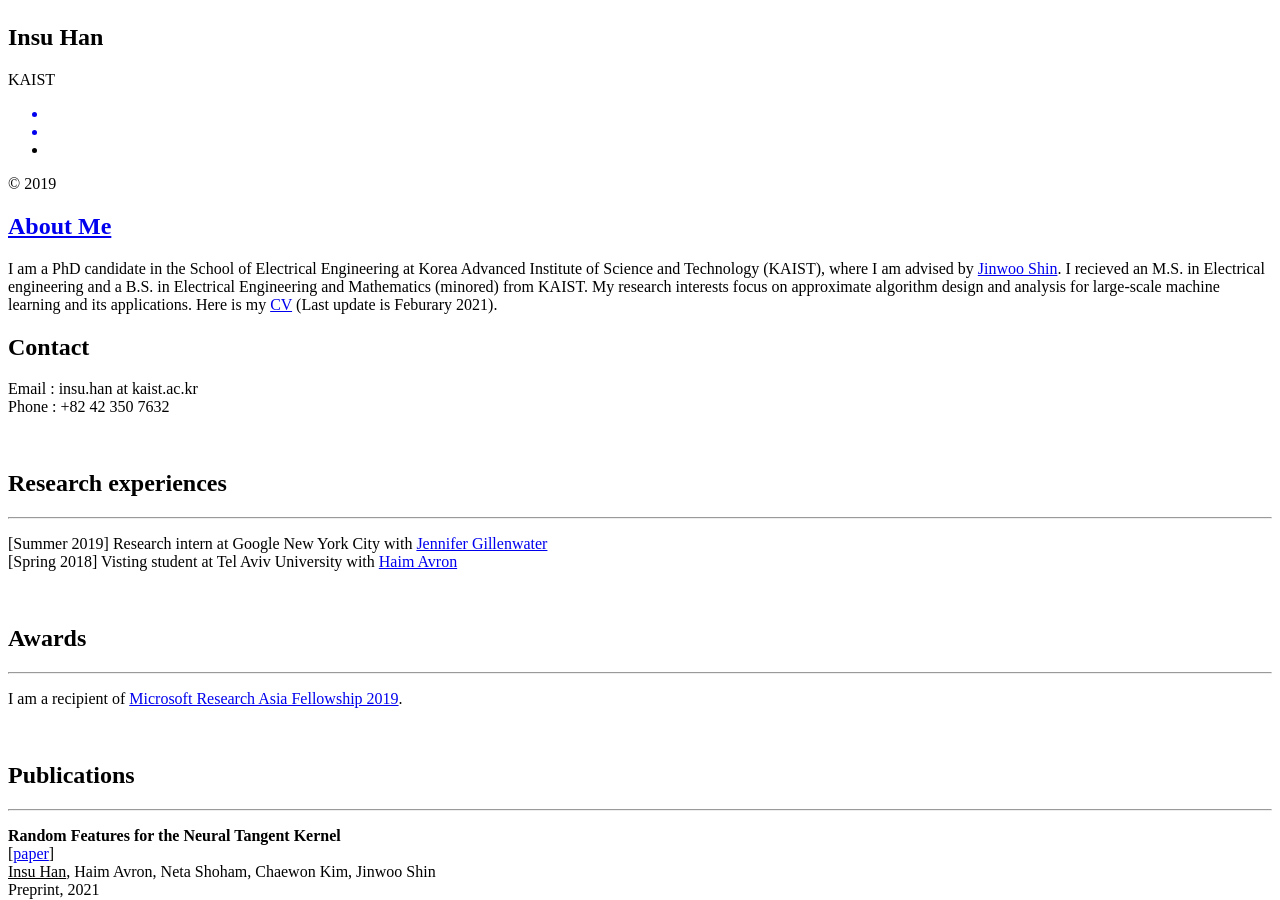
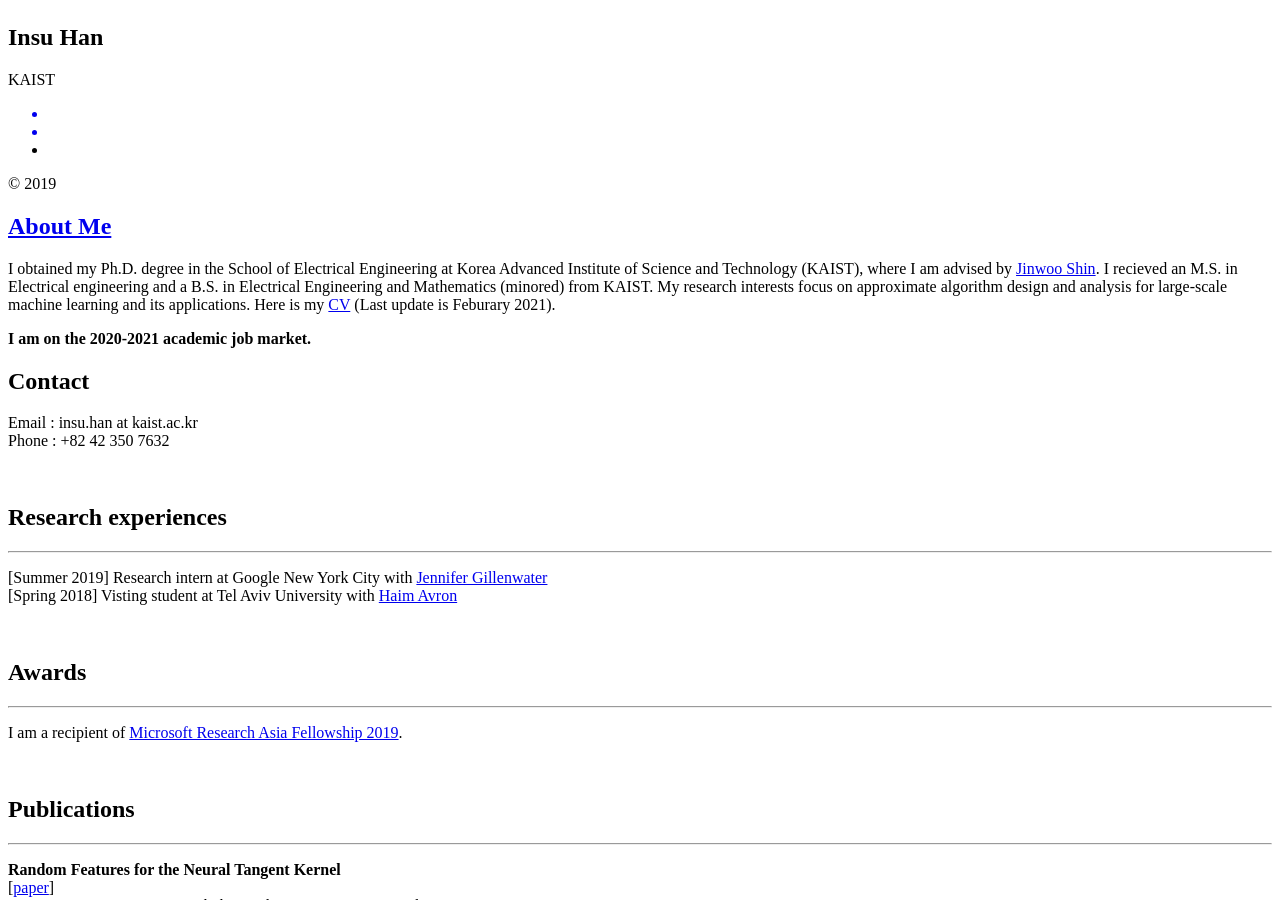
Before and after one commit to insuhan/insuhan.github.io, a Jekyll site: the page built from _posts/2019-10-12-about-me.markdown, in a window 1280 px wide and 900 px high, scrolled down 508 px. Built offline with Jekyll 4.4.1, drawn with Linux system fonts in a browser that asks for light colours; a style sheet for code colours, icons or effects is not loaded.

Commit message:
update job-market noti

```diff
--- a/_posts/2019-10-12-about-me.markdown
+++ b/_posts/2019-10-12-about-me.markdown
@@ -5,7 +5,10 @@ date:   2021-02-26 19:53:36 +0530
 category: intro
 ---
 
-I am a PhD candidate in the School of Electrical Engineering at Korea Advanced Institute of Science and Technology (KAIST), where I am advised by [Jinwoo Shin]. I recieved an M.S. in Electrical engineering and a B.S. in Electrical Engineering and Mathematics (minored) from KAIST.  My research interests focus on approximate algorithm design and analysis for large-scale machine learning and its applications. Here is my [CV] (Last update is Feburary 2021).
+I obtained my Ph.D. degree in the School of Electrical Engineering at Korea Advanced Institute of Science and Technology (KAIST), where I am advised by [Jinwoo Shin]. I recieved an M.S. in Electrical engineering and a B.S. in Electrical Engineering and Mathematics (minored) from KAIST.  My research interests focus on approximate algorithm design and analysis for large-scale machine learning and its applications. Here is my [CV] (Last update is Feburary 2021).
+
+**I am on the 2020-2021 academic job market.**
+
 
 ## Contact
 Email : insu.han at kaist.ac.kr <br/>
```
